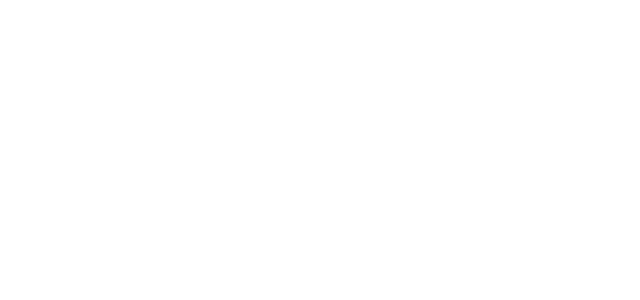
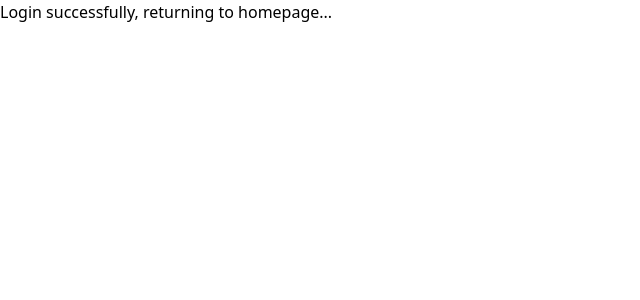
Before and after one commit to hcmurs/metro-fe, a React (Vite) app in the folder metro-app-fe/: page /oauth2/redirect in a window 1280 px wide. Before the commit this address had no page. Shown: the top 300 px of the page, without its empty margins (0-640 px from the left). Built offline with nearby package versions, Linux system fonts and the light colour scheme.

Commit message:
Create popup for social login

```diff
--- /dev/null
+++ b/metro-app-fe/src/pages/login/components/socialLoginPopup/SocialLoginPopup.tsx
@@ -0,0 +1,14 @@
+import { useEffect } from "react";
+
+const SocialLoginPopup = () => {
+	useEffect(() => {
+		if (window.opener) {
+			window.opener.postMessage({ success: true }, 'http://localhost:3000');
+			window.close();
+		}
+	}, []);
+
+	return <p>Login successfully, returning to homepage...</p>;
+}
+
+export default SocialLoginPopup;
--- a/metro-app-fe/src/routes/MainRoute.tsx
+++ b/metro-app-fe/src/routes/MainRoute.tsx
@@ -8,6 +8,7 @@
 import NewsDetail from "../pages/NewsDetail";
 import LoginPage from "../pages/login/LoginPage";
 import DefaultLayout from "../layouts/DefaultLayout/DefaultLayout";
+import SocialLoginPopup from "../pages/login/components/socialLoginPopup/SocialLoginPopup";
 
 export default function MainRoute() {
   return (
@@ -31,6 +32,7 @@
 
           {/* Route without header and footer */}
           <Route path="/login" element={<LoginPage />} />
+          <Route path="/oauth2/redirect" element={<SocialLoginPopup />} />
         </Routes>
       </BrowserRouter>
     </div>
```
Also changed, not shown: metro-app-fe/src/pages/Home/Home.tsx (+9 -9 lines).
